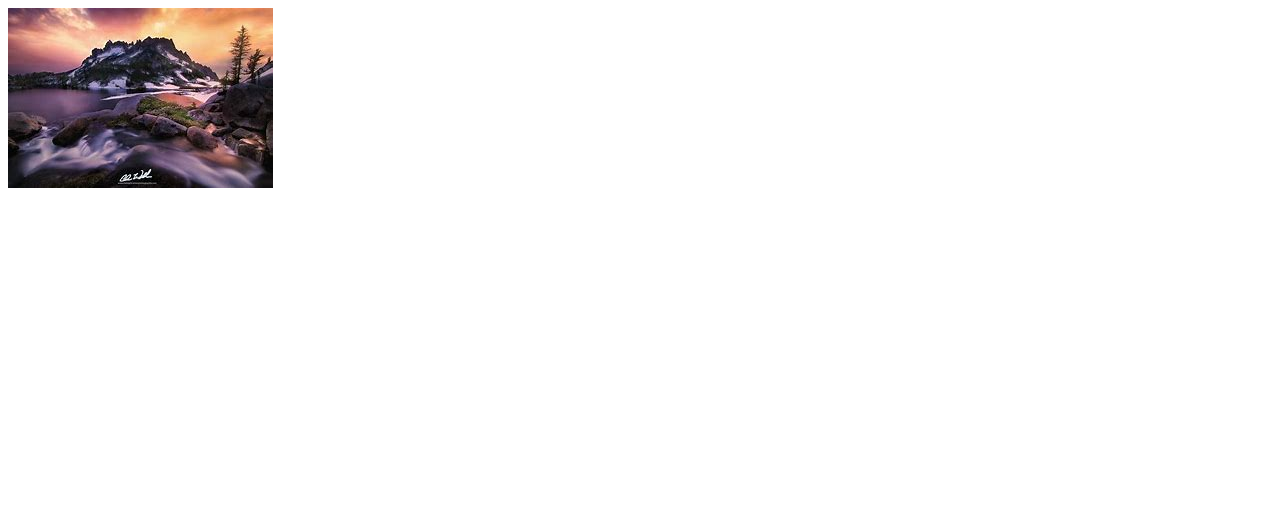
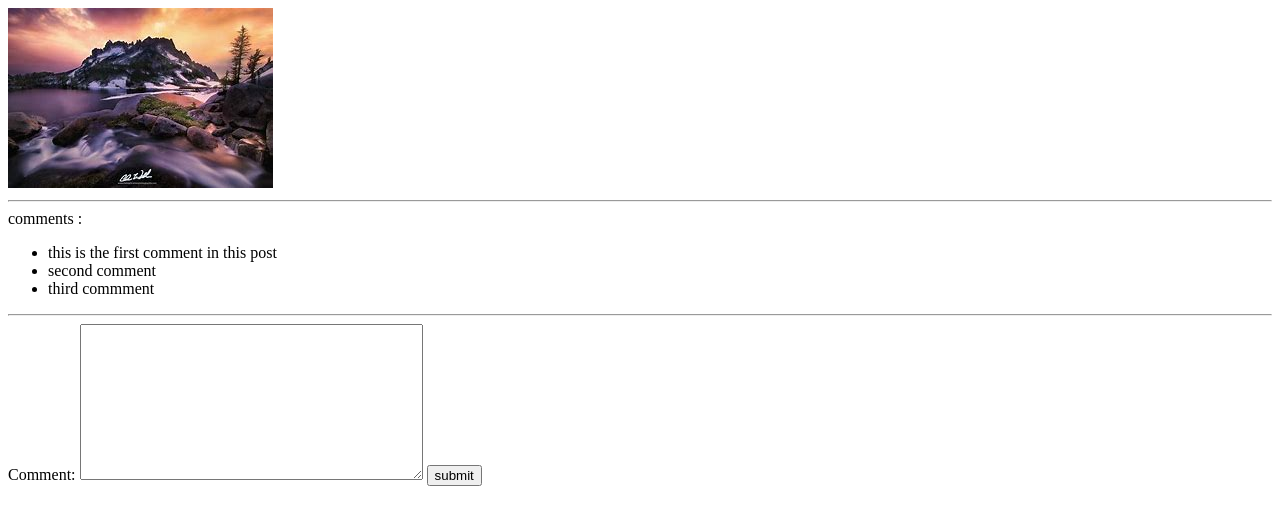
Before and after one commit to AhmedTarek111/Blog, a Django app: page /blog/4/ in a window 1280 px wide. Shown: the part 178-703 px from the top of the page. Run offline with Django 4.2, Linux system fonts and the light colour scheme; data comes from the database, SQL or seed files in the repository; both versions use the stored data as it was after the commit; parts of the project's set-up code (start-up, migrations or seed data) failed here and were passed over.

Commit message:
add commments and summernotes

```diff
--- a/blog/Templates/blog/post_details.html
+++ b/blog/Templates/blog/post_details.html
@@ -14,6 +14,20 @@
         <p>{{post_details.author}}</p>
         <img src="{{post_details.image.url}}"></img>
 
+        <hr>
+        <label for="c">comments : </label>
+        <ul id="c">
+            {% for comment in comments %}
+                <li>{{comment.comment}}</li>
+            {% endfor %}
+        </ul>
+        <hr>
+
+        <form method="post">
+            {% csrf_token %}
+            {{comment_form}}
+            <input type="submit" value="submit">
+        </form>
 
 </body>
 </html>
--- a/blog/forms.py
+++ b/blog/forms.py
@@ -1,6 +1,11 @@
 from django import forms
-from .models import Post
+from .models import Post,Comment
 class Postform(forms.ModelForm):
     class Meta:
         model= Post
         exclude =('author',)
+
+class CommentForm(forms.ModelForm):
+    class Meta:
+        model = Comment
+        fields= ['comment']
--- a/blog/models.py
+++ b/blog/models.py
@@ -13,3 +13,11 @@ class Post(models.Model):
     author=models.ForeignKey(User,on_delete=models.SET_NULL,null=True,blank=True, related_name='Post_User')
     def __str__(self):
         return self.title
+
+class Comment(models.Model):
+    comment = models.TextField(max_length=500)
+    create_at = models.DateTimeField(default=timezone.now)
+    user = models.ForeignKey(User,on_delete=models.CASCADE , related_name='comment_author')
+    post = models.ForeignKey(Post,on_delete=models.CASCADE , related_name='comment_post')
+    def __str__(self):
+        return str(self.user)
--- a/blog/views.py
+++ b/blog/views.py
@@ -1,7 +1,7 @@
 from django.shortcuts import render,redirect
-from .models import Post
-from .forms import Postform
-from django.views.generic import ListView,DetailView,DeleteView,CreateView,UpdateView
+from .models import Post,Comment
+from .forms import Postform,CommentForm
+from django.views.generic import ListView,DeleteView,CreateView,UpdateView
 
 # all posts
 # function
@@ -17,15 +17,21 @@ class Post_list(ListView):
 #---------------------------------------------------
 # post details
 #   function
-def all_post_details(request,post_id):
-    data= Post.objects.get(id=post_id)
-    return render (request,'post_details.html',{'post_details':data})
+def Post_detalis(request,pk):
+    data = Post.objects.get(id=pk)
+    comments = Comment.objects.all()
+    if request.method =='POST':
+        form = CommentForm(request.POST)
+        if form.is_valid():
+            myform=form.save(commit=False)
+            myform.user = request.user
+            myform.post = data
+            myform.save()
+    else:
+        form = CommentForm()
+    return render(request,'blog/post_details.html', {"post_details":data , "comments":comments , "comment_form":form})
 
-#   class based views
-class Post_detalis(DetailView):
-    model = Post
-    template_name ="blog/post_details.html"
-    context_object_name ='post_details'
+
 #---------------------------------------------------
 
 #add post
@@ -52,8 +58,8 @@ class AddPost(CreateView):
 
 #edit post
 #function
-def edit_post(request,post_id):
-    data= Post.objects.get(id=post_id)
+def edit_post(request,pk):
+    data= Post.objects.get(id=pk)
     if request.method == 'POST':
         form=Postform(request.POST,request.FILES, instance=data)
         if form.is_valid():
@@ -71,8 +77,8 @@ class EditPost(UpdateView):
 #delete
 #function
 
-def delete_post(request,post_id):
-        delete= Post.objects.get(id=post_id).delete()
+def delete_post(request,pk):
+        delete= Post.objects.get(id=pk).delete()
         return render(request,'delete_post.html',{'delete':delete})
 
 #class based views
--- a/project/urls.py
+++ b/project/urls.py
@@ -15,7 +15,7 @@ Including another URLconf
     2. Add a URL to urlpatterns:  path('blog/', include('blog.urls'))
 """
 from django.contrib import admin
-from django.urls import path
+from django.urls import path, include
 from django.conf import settings
 from django.conf.urls.static import static
 from blog.views import Post_list,Post_detalis,AddPost,EditPost,Delete_post
@@ -23,10 +23,12 @@ from blog.views import Post_list,Post_detalis,AddPost,EditPost,Delete_post
 urlpatterns = [
     path('admin/', admin.site.urls),
     path('blog/',Post_list.as_view()),
-    path('blog/<int:pk>/',Post_detalis.as_view()),
+    path('blog/<int:pk>/',Post_detalis),
     path('blog/add/',AddPost.as_view()),
     path('blog/<int:pk>/edit/',EditPost.as_view()),
     path('blog/<int:pk>/delete/',Delete_post.as_view() ),
+    path('summernote/', include('django_summernote.urls')),
+
 
 ]
 urlpatterns += static(settings.STATIC_URL, document_root=settings.STATIC_ROOT)
```
Also changed, not shown: blog/admin.py (+10 -2 lines), project/settings.py (+4 -6 lines), blog/migrations/0005_comment.py (added), blog/migrations/0006_rename_comment_comment_comment_and_more.py (added), db.sqlite3.
